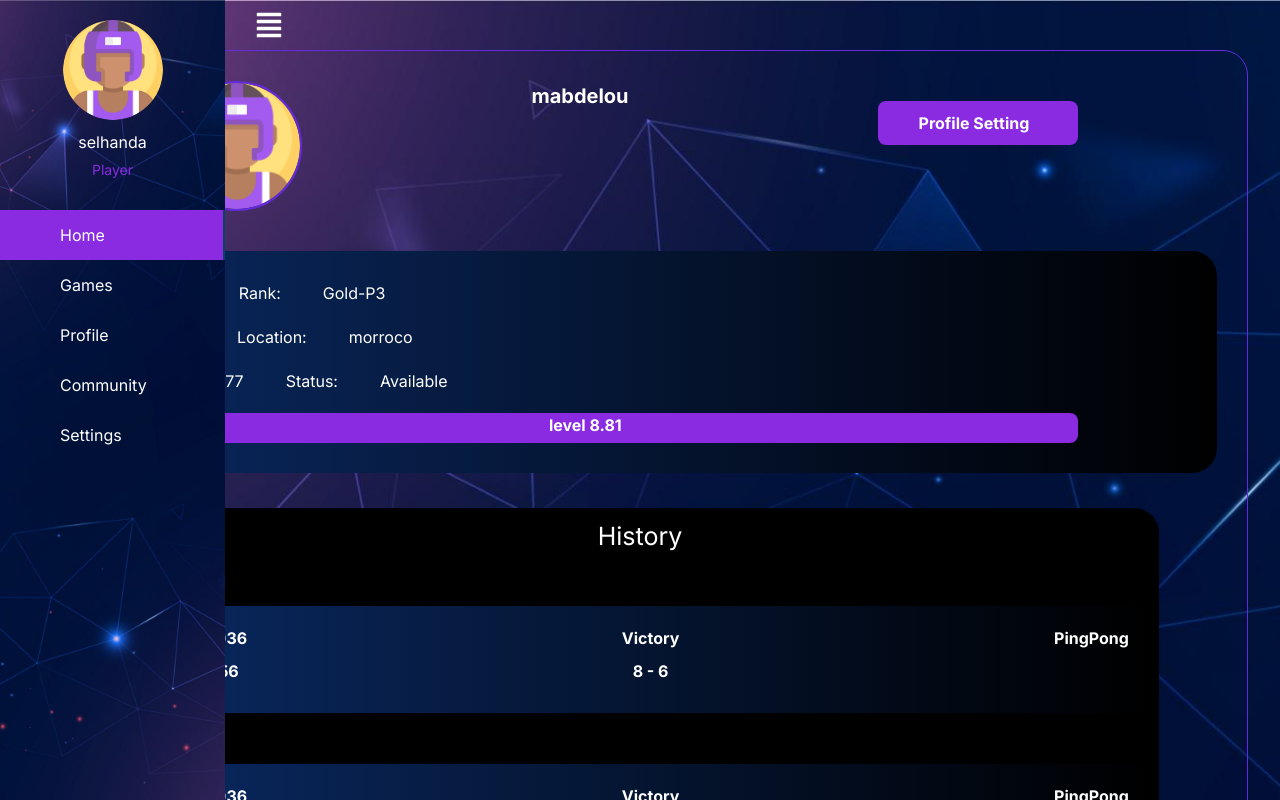
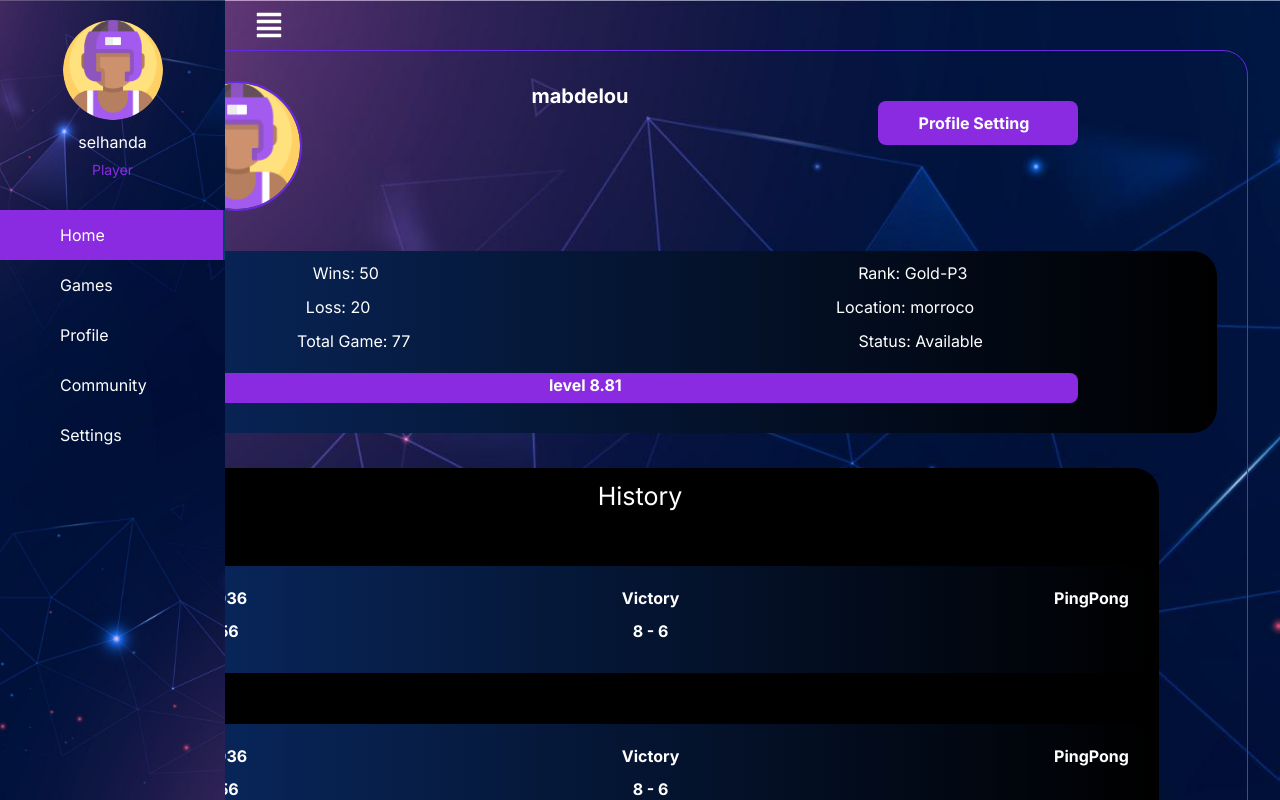
Before and after one commit to herrsaid/ft_transcendence, a Next.js app in the folder Frontend/: page /profile in a window 1280 px wide. Shown: the top 800 px of the page. Built offline with nearby package versions, Linux system fonts and the light colour scheme.

Commit message:
edit profile

```diff
--- a/Frontend/app/profile/components/ProfileInfo.tsx
+++ b/Frontend/app/profile/components/ProfileInfo.tsx
@@ -5,21 +5,36 @@ const ProfileInfo = () => {
         <div>
                 <div className="info">
                                 <div className="inside_info_p">
-                                <p>
-                                <span className="group_wins">Wins:<span className="wins_span">50</span></span>
-                                <span className="group_wins">Rank:<span className="wins_span">Gold-P3</span></span>
-                                </p>
-
-                                <p>
-                                <span className="group_wins">Loss:<span className="wins_span">20</span></span>
-                                <span className="group_wins">Location:<span className="wins_span">morroco</span></span>
-                                </p>
+                                <div className="info_b_one">
+                                    <div>
+                                    <span className="group_wins">Wins: <span className="wins_span">50</span></span>
+                                    </div>
+                                    <div>
+                                    <span className="group_wins">Rank: <span className="wins_span">Gold-P3</span></span>
+                                    </div>
+                                </div>
 
 
-                                <p>
-                                <span className="group_wins">Total Game:<span className="wins_span">77</span></span>
-                                <span className="group_wins">Status:<span className="wins_span">Available</span></span>
-                                </p>
+
+
+                                <div className="info_b_one">
+
+                                    <div>
+                                    <span className="group_wins">Loss: <span className="wins_span">20</span></span>
+                                    </div>
+                                    <div>
+                                    <span className="group_wins">Location: <span className="wins_span">morroco</span></span>
+                                    </div>
+                                </div>
+
+                                <div className="info_b_one">
+                                    <div>
+                                    <span className="group_wins">Total Game: <span className="wins_span">77</span></span>
+                                    </div>
+                                    <div>
+                                    <span className="group_wins">Status: <span className="wins_span">Available</span></span>
+                                    </div>
+                                </div>
 
 
                                 <p>
--- a/Frontend/app/profile/profile.css
+++ b/Frontend/app/profile/profile.css
@@ -461,3 +461,10 @@ p.enligne{
 *{
     transition: 0.3s;
 }
+
+.info_b_one{
+    display: flex;
+    justify-content: space-around;
+    flex-wrap: wrap;
+    margin-bottom: 10px;
+}
```
